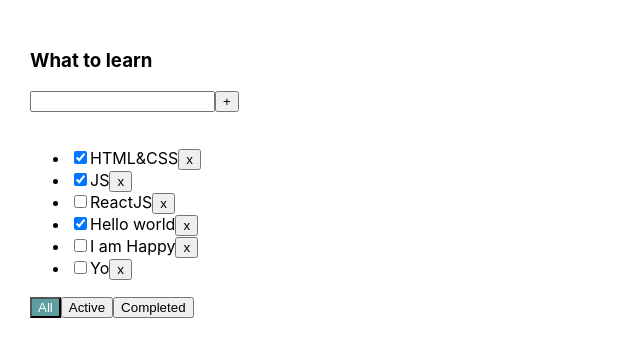
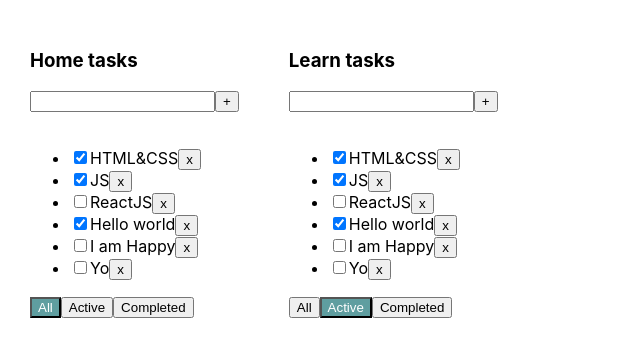
Before and after one commit to KrivovDima/todo-list-ts, a React (Create React App) app: page / in a window 1280 px wide. Shown: the top 356 px of the page, without its empty margins (0-640 px from the left). Built offline with nearby package versions, Linux system fonts and the light colour scheme.

Commit message:
add render many todoList

```diff
--- a/src/App.tsx
+++ b/src/App.tsx
@@ -9,8 +9,23 @@ export type taskType = {
   isDone: boolean
 }
 export type filterType = 'all' | 'active' | 'completed'
+type todoListsDefaultType = Array<todoListType>
+type todoListType = {
+  tdID: string
+  title: string
+  filter: filterType
+}
 
 function App() {
+  const tdID1 = v1();
+  const tdID2 = v1();
+
+  const todoListsDefault: todoListsDefaultType = [
+    {tdID: tdID1, title: 'Home tasks', filter: 'all'},
+    {tdID: tdID2, title: 'Learn tasks', filter: 'active'},
+  ];
+
+
   const tasksDefault = [
     {id: v1(), title: "HTML&CSS", isDone: true},
     {id: v1(), title: "JS", isDone: true},
@@ -25,7 +40,7 @@ function App() {
 
   const addTask = (titleTask: string) => {
     const newTask = {id: v1(), title: titleTask, isDone: false}
-    setTasks([...tasks, newTask])
+    setTasks([newTask, ...tasks])
   }
 
   const deleteTask = (idTask: string) => {
@@ -33,14 +48,6 @@ function App() {
     setTasks(unremovedTasks);
   }
 
-  let filteredTasks = [...tasks];
-  switch (filter) {
-    case 'active':
-      filteredTasks = tasks.filter((task) => !task.isDone);
-      break;
-    case 'completed':
-      filteredTasks = tasks.filter((task) => task.isDone);
-  }
 
   const checkedTasks = (idTask: string, checkedStatus: boolean) => {
     const checkedListTasks = tasks.map(
@@ -59,12 +66,38 @@ function App() {
 
   return (
     <div className="App">
-      <TodoList tasks={filteredTasks}
-                deleteTask={deleteTask}
-                setFilter={setFilter}
-                addTask={addTask}
-                checkedTasks={checkedTasks}
-                filter={filter}/>
+      {
+        todoListsDefault.map((tdList) => {
+          let filteredTasks = [...tasks];
+          switch (filter) {
+            case 'active':
+              filteredTasks = tasks.filter((task) => !task.isDone);
+              break;
+            case 'completed':
+              filteredTasks = tasks.filter((task) => task.isDone);
+          }
+
+          return <TodoList
+            key={v1()}
+            title={tdList.title}
+            tdListID={tdList.tdID}
+            tasks={filteredTasks}
+            deleteTask={deleteTask}
+            setFilter={setFilter}
+            addTask={addTask}
+            checkedTasks={checkedTasks}
+            filter={tdList.filter}
+          />
+        })
+      }
+
+      {/*<TodoList tasks={filteredTasks}*/}
+      {/*          deleteTask={deleteTask}*/}
+      {/*          setFilter={setFilter}*/}
+      {/*          addTask={addTask}*/}
+      {/*          checkedTasks={checkedTasks}*/}
+      {/*          filter={filter}*/}
+      {/*/>*/}
     </div>
   );
 }
--- a/src/TodoList.tsx
+++ b/src/TodoList.tsx
@@ -2,6 +2,8 @@ import React, {ChangeEvent, KeyboardEvent, MouseEvent, useState} from "react";
 import {filterType, taskType} from "./App";
 
 type TodoListPropsType = {
+  title: string
+  tdListID: string
   tasks: Array<taskType>
   deleteTask: (idTask: string) => void
   setFilter: (filter: filterType) => void
@@ -67,10 +69,9 @@ function TodoList(props: TodoListPropsType) {
     }
   }
 
-
   return (
     <div>
-      <h3>What to learn</h3>
+      <h3>{props.title}</h3>
       <div>
         <input onChange={saveTaskText}
                value={newTask}
```
